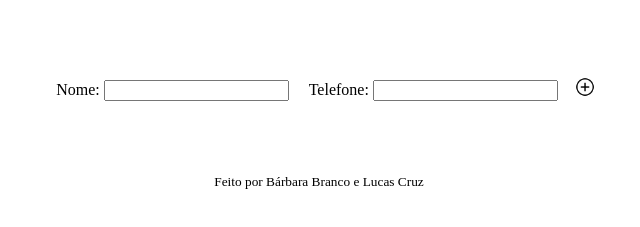
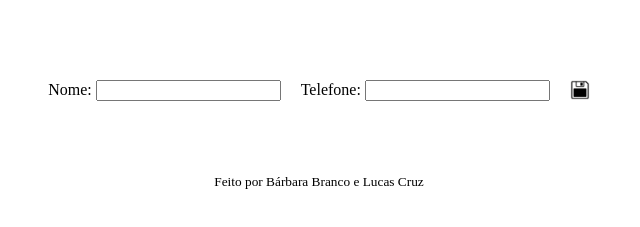
Before and after one commit to lunicarus/phonebook-app, a website: page create.html in a window 1280 px wide. Shown: the part 125-352 px from the top of the page, 321-961 px from the left. Drawn offline with Linux system fonts and the light colour scheme.

Commit message:
style: fix: button-create

```diff
--- a/create.html
+++ b/create.html
@@ -1,4 +1,3 @@
-<!-- create.html and index.html -->
 <!DOCTYPE html>
 <html lang="pt-BR">
 <head>
@@ -9,10 +8,10 @@
 </head>
 <body>
 <header>
-    <p class= "titulo">Adicionar Telefone</p>
+    <p class="titulo">Adicionar Telefone</p>
 </header>
 <main>
-    <form class="addContactForm">
+    <form id="addContactForm" class="addContactForm">
 
         <div class="parte-form">
             <label for="nome">Nome:</label>
@@ -24,10 +23,10 @@
             <input type="tel" id="tel" name="telefone" required>
         </div>
 
-        <div class="actions-container">
-        <button type="submit" class="button-read">
-            <img src="botao-adicionar.png" alt="adicionar" class="img-button-create">
-        </button>
+        <div class="actions-container-create">
+            <button type="submit" class="button-create">
+                <img src="botao-salvar.png" alt="adicionar" class="img-button-create">
+            </button>
         </div>
 
     </form>
@@ -44,7 +43,6 @@
             name: formData.get('nome'),
             phones: [formData.get('telefone')]
         };
-
 
         fetch('http://localhost:3000/contacts', {
             method: 'POST',
--- a/styles.css
+++ b/styles.css
@@ -95,6 +95,26 @@ footer {
     background-color: gray;
 }
 
+.button-create {
+    background-color: white;
+    border: none;
+    border-radius: 5px;
+    cursor: pointer;
+    padding: 10px;
+    display: flex;
+    align-items: center;
+    justify-content: center;
+}
+
+.button-create:hover {
+    background-color: gray;
+}
+
+.img-button-create {
+    width: 20px;
+    height: 20px;
+}
+
 table {
     width: 100%;
     border-collapse: collapse;
@@ -142,8 +162,4 @@ ul {
             align-items: end;
     }
 
-    .img-button-create{
-        margin-left: 20px;
-        margin-top: -37px;
-    }
  }
```
